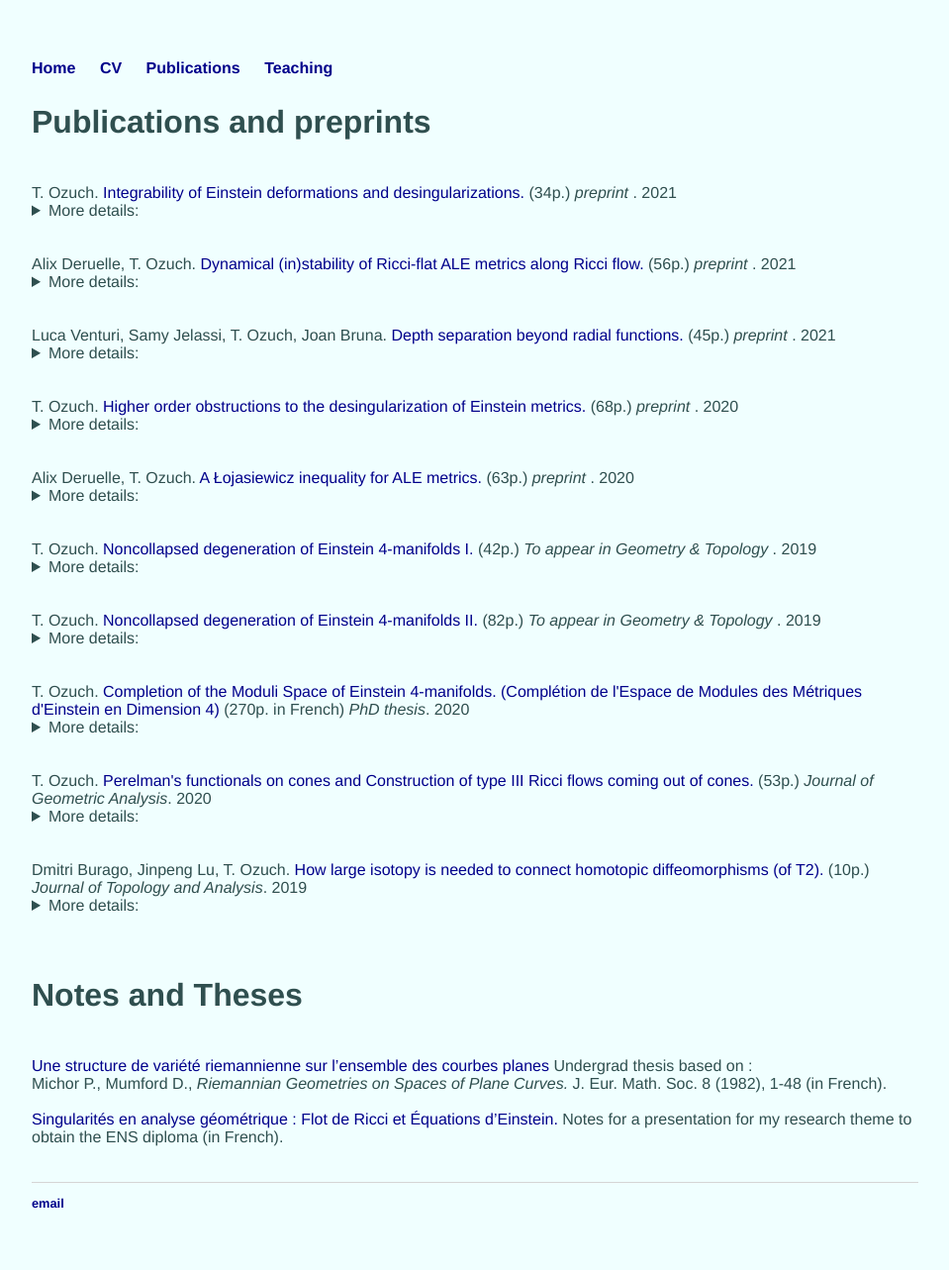
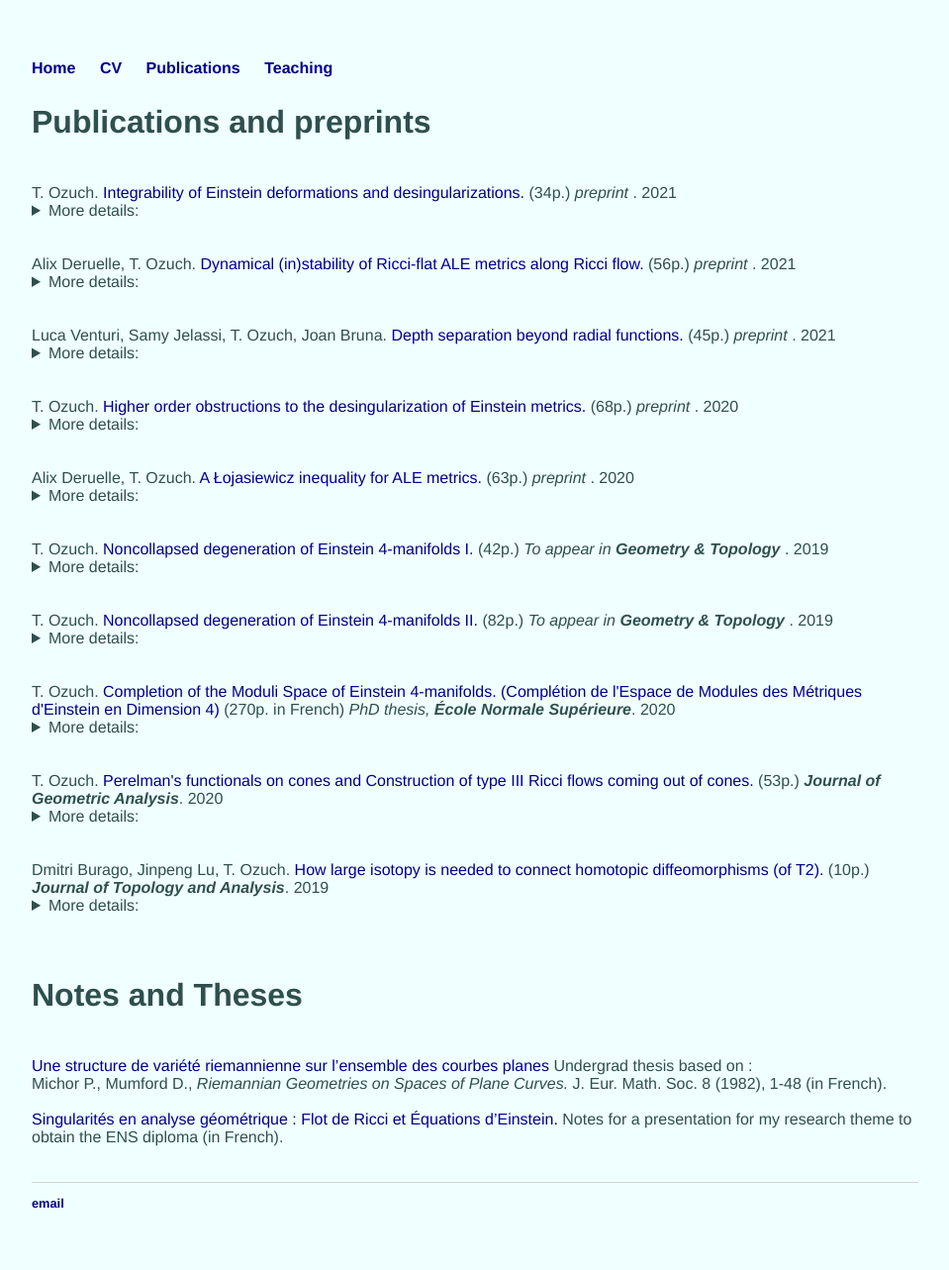
Before and after one commit to tristanozuch/tristanozuch.github.io, a Jekyll site: the page built from publications/index.html, in a window 1280 px wide. Shown: the whole page at 99% size, without its empty margins (160-1119 px from the left). Built offline with Jekyll 4.4.1, drawn with Linux system fonts in a browser that asks for light colours.

Commit message:
Update index.html

```diff
--- a/publications/index.html
+++ b/publications/index.html
@@ -41,34 +41,34 @@ title: Publications
   <summary>More details:</summary><div style="margin: 15px;"> We introduce a functional, on ALE manifolds whose critical points are Ricci-flat and such that the Ricci flow is its gradient flow. The ADM-mass appears in its expression as a boundary term. We study its properties with respect to the Ricci flow and prove that it satisfies a weighted Łojasiewicz inequality. We moreover study the properties of the ADM-mass for ALE metrics with nonnegative scalar curvature near Ricci-flat metrics or on spin manifolds. </div>
 </details><br />
 
-<br /> T. Ozuch. <a href="https://arxiv.org/abs/1909.12957"> Noncollapsed degeneration of Einstein 4-manifolds I.</a> (42p.) <i> To appear in Geometry & Topology </i>.
+<br /> T. Ozuch. <a href="https://arxiv.org/abs/1909.12957"> Noncollapsed degeneration of Einstein 4-manifolds I.</a> (42p.) <i> To appear in <b>Geometry & Topology</b> </i>.
  2019
 <br /> <details>
   <summary>More details:</summary><div style="margin: 15px;"> I refine the Gromov-Hausdorff convergence theorem of noncollapsed Einstein 4-manifolds of Anderson and Bando-Kasue-Nakajima. I more precisely obtain a convergence in weighted Hölder spaces by constructing optimal coordinates in the neck regions.</div>
 </details><br />
 
-<br /> T. Ozuch. <a href="https://arxiv.org/abs/1909.12960"> Noncollapsed degeneration of Einstein 4-manifolds II.</a> (82p.) <i> To appear in Geometry & Topology </i>.
+<br /> T. Ozuch. <a href="https://arxiv.org/abs/1909.12960"> Noncollapsed degeneration of Einstein 4-manifolds II.</a> (82p.) <i> To appear in <b>Geometry & Topology</b> </i>.
  2019
 <br /> <details>
   <summary>More details:</summary><div style="margin: 15px;"> I develop an analysis in the weighted Hölder spaces of the first article of the series and produce any noncollapsed Gromov-Hausdorff degeneration of Einstein 4-manifolds as the result of a gluing-perturbation procedure adapted to multiple trees of singularities. This is then used to extend an obstruction found by Biquard to the conjecturally general situation.</div>
 </details><br />
 
 <br /> T. Ozuch. <a href="these_ozuch_tristan.pdf"> Completion of the Moduli Space of Einstein 4-manifolds. (Complétion de l'Espace de Modules des Métriques d'Einstein en Dimension 4) </a> (270p. in French)
-<i> PhD thesis</i>. 2020 <br />
+<i> PhD thesis, <b>École Normale Supérieure</b></i>. 2020 <br />
 <details>
   <summary>More details:</summary>
   <div style="margin: 15px;"> I produce any noncollapsed Gromov-Hausdorff degeneration of Einstein 4-manifolds as the result of a gluing-perturbation procedure. This lets me extend an obstruction to the desingularization of Einstein orbifolds found by Biquard to the conjecturally general case. This also shows that the completion of moduli space of Einstein 4-manifolds is the zero set of a smooth function on a finite dimensional manifold. </div>
 </details><br />
 
 <br /> T. Ozuch. <a href="https://link.springer.com/article/10.1007/s12220-018-00131-w"> Perelman's functionals on cones and Construction of type III Ricci flows coming out of cones. </a> (53p.)
-<i> Journal of Geometric Analysis</i>. 2020 <br />
+<i> <b>Journal of Geometric Analysis</b></i>. 2020 <br />
 <details>
   <summary>More details:</summary>
 <div style="margin: 15px;"> I characterize cones, manifolds with conical singularities and asymptotic to cones with finite Perelman's functionals. After proving a global pseudolocality theorem, these controls on Perelman's functionals are used to produce type III Ricci flows smoothing out some cones.</div>
 </details><br />
 
 <br /> Dmitri Burago, Jinpeng Lu, T. Ozuch. <a href="https://www.worldscientific.com/doi/abs/10.1142/S1793525320500028?journalCode=jta"> How large isotopy is needed to connect homotopic diffeomorphisms (of T2).</a> (10p.)
-<i>Journal of Topology and Analysis</i>. 2019<br />
+<i><b>Journal of Topology and Analysis</b></i>. 2019<br />
 <details>
   <summary>More details:</summary>
 <div style="margin: 15px;"> We develop and control a geometric flow realizing isotopies between diffeomorphisms of the 2-torus whose existence was only known abstractly.</div>
```
